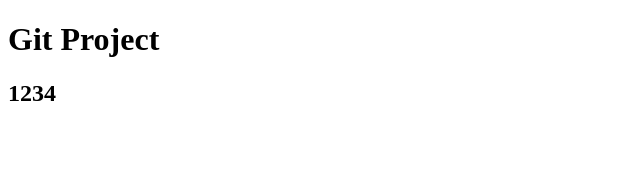
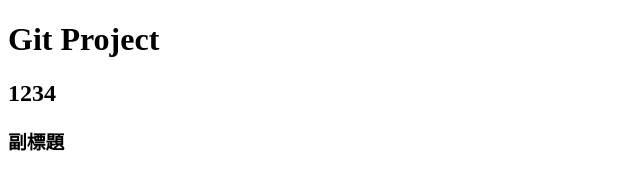
Before and after one commit to reiohuang/0911, a plain HTML site: page index.html in a window 1280 px wide. Shown: the full height of the page, 0-640 px from the left. Drawn offline with Linux system fonts and the light colour scheme.

```diff
--- a/index.html
+++ b/index.html
@@ -8,5 +8,6 @@
 <body>
   <h1>Git Project</h1>
   <h2>1234</h2>
+  <h3>副標題</h3>
 </body>
 </html>
```
Also changed, not shown: all.css (added).
